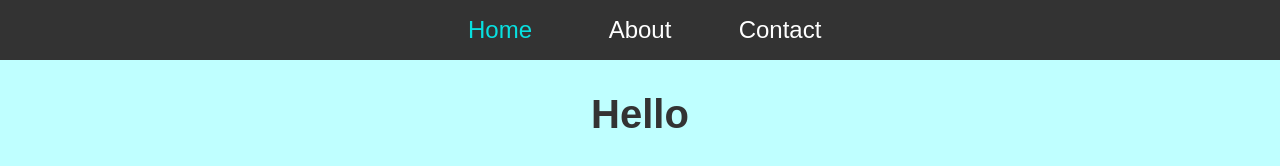
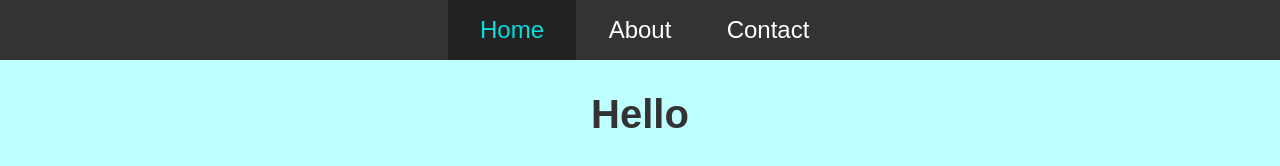
Before and after one commit to Daik102/basic-informational-site, a website: page public/index.html in a window 1280 px wide. In both pictures the pointer is over the link "Home". Drawn offline with Linux system fonts and the light colour scheme.

Commit message:
Adjust hover action

```diff
--- a/public/styles.css
+++ b/public/styles.css
@@ -11,7 +11,6 @@ body {
 nav {
   display: flex;
   justify-content: center;
-  gap: 0.75rem;
   background-color: #333;
 }
 
@@ -28,6 +27,7 @@ a {
 
   &:hover {
     color: rgb(0, 255, 255, 0.85);
+    background-color: #222;
   }
 }
 
```
